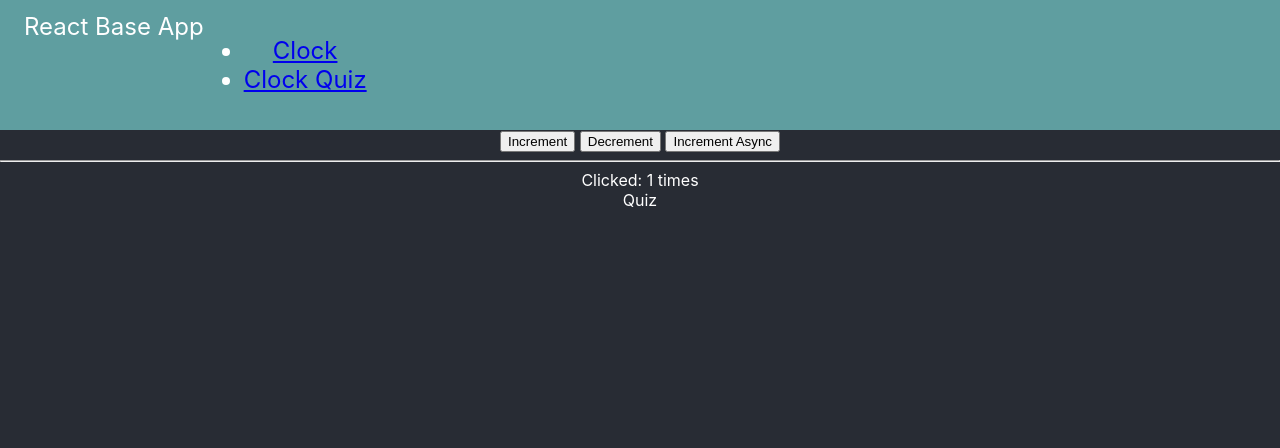
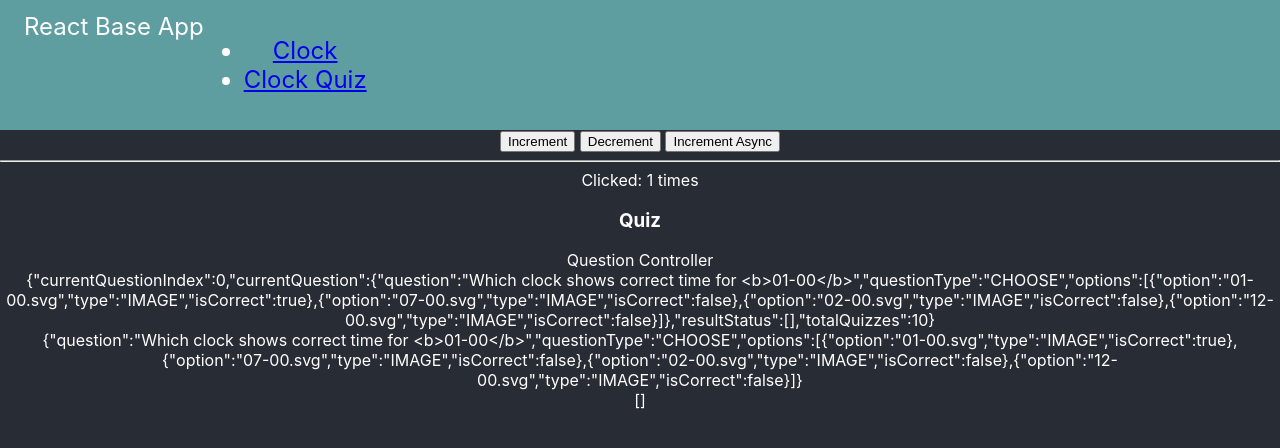
Before and after one commit to kamrulislam/base-react-redux-saga-material, a React (Create React App) app: page /clock-quiz in a window 1280 px wide. Shown: the top 448 px of the page. Built offline with nearby package versions, Linux system fonts and the light colour scheme.

Commit message:
passing data to child component using effect hook

```diff
--- /dev/null
+++ b/src/Question.js
@@ -0,0 +1,11 @@
+import React, { useState,  useEffect } from 'react';
+
+
+const Question = ({question, resultStatus}) => {
+    return <div>
+        <div> {JSON.stringify(question)} </div>
+        <div> {JSON.stringify(resultStatus)} </div>
+    </div>
+};
+
+export default Question;
--- a/src/Quiz.js
+++ b/src/Quiz.js
@@ -1,6 +1,10 @@
 import React, { useState,  useEffect } from 'react';
+import PropTypes from 'prop-types';
 // import PropTypes from 'prop-types';
 import { connect } from 'react-redux';
+import QuizController from './QuizController';
+
+
 
 
 const Quiz = ({ value, onFetch }) => {
@@ -9,10 +13,35 @@ const Quiz = ({ value, onFetch }) => {
     useEffect(() => {
         console.log(value);
         onFetch();
+        console.log('current value', value);
         return () => {};
     }, []);
 
-    return <div>Quiz</div>
+return value.quizzes ?  <div>
+            <h3>Quiz</h3>
+            {/* <div>{JSON.stringify(value.quizzes)}</div> */}
+            <QuizController quizzes={value.quizzes} />
+        </div>
+        : <div>
+            <h3>Quiz</h3>
+            <div>no quiz found</div>
+        </div>
 }
 
-export default connect(null, null)(Quiz);
+Quiz.propTypes = {
+    value: PropTypes.object,
+    onFetch: PropTypes.func.isRequired
+  }
+
+const mapStateToProps = state => {
+    console.log(state);
+    return {
+        value: {
+            quizzes: state.quiz && state.quiz.quizzes && state.quiz.quizzes.slice(0,10) ||
+                    []
+        }
+    };
+};
+
+
+export default connect(mapStateToProps, null)(Quiz);
--- /dev/null
+++ b/src/QuizController.js
@@ -0,0 +1,35 @@
+import React, { useState,  useEffect } from 'react';
+import PropTypes from 'prop-types';
+import Question from './Question';
+// import PropTypes from 'prop-types';
+
+
+const QuizController = ({quizzes}) => {
+    console.log(quizzes);
+    const [quizState, updateQuizState] = useState({
+        currentQuestionIndex: 0,
+        currentQuestion: quizzes[0],
+        resultStatus: [],
+        totalQuizzes: quizzes.length
+    });
+    useEffect(() => {
+        updateQuizState({
+            currentQuestionIndex: 0,
+            currentQuestion: quizzes[0],
+            resultStatus: [],
+            totalQuizzes: quizzes.length
+        });
+        return () => {};
+    }, [quizzes, quizState.currentQuestionIndex]);
+    return <div>
+        <div>Question Controller</div>
+        <div>{JSON.stringify(quizState)}</div>
+        <Question
+            question={ quizState.currentQuestion }
+            resultStatus={ quizState.resultStatus }
+            />
+
+    </div>
+}
+
+export default QuizController;
--- a/src/reducers/quiz.js
+++ b/src/reducers/quiz.js
@@ -1,16 +1,16 @@
-export default function quiz(state = { quizes: null, error: null }, action) {
+export default function quiz(state = { quizzes: null, error: null }, action) {
     switch (action.type) {
       case 'RECORDS/FETCH':
         return state
       case 'RECORDS/FETCH_SUCCESS':
         return {
             ...state,
-            quizes: action.payload
+            quizzes: action.payload
         };
       case 'RECORDS/FETCH_FAILURE':
         return {
             ...state,
-            quizes: null,
+            quizzes: null,
             error: action.payload
         };
       default:
--- a/src/sagas/quizSagas.js
+++ b/src/sagas/quizSagas.js
@@ -4,11 +4,16 @@ function* onFetchRecords() {
   yield takeLatest('RECORDS/FETCH', function* fetchRecords() {
 
     try {
-        const response = yield call(fetch, 'quiz.json')
-        const responseBody = response.json();
+        const response = yield call(fetch, 'quiz.json');
+        console.log(response);
+        const responseBody = yield response.json();
         console.log(responseBody);
-        yield put({type: 'RECORDS/FETCH_SUCCESS', payload: responseBody.records});
-    } catch (e) {
+        yield put({type: 'RECORDS/FETCH_SUCCESS', payload: responseBody});
+        // responseBody.then(function* (data) {
+        //   console.log(data);
+
+        // });
+  } catch (e) {
         yield put({type: 'RECORDS/FETCH_FAILED', payload: e});
         return;
     }
```
